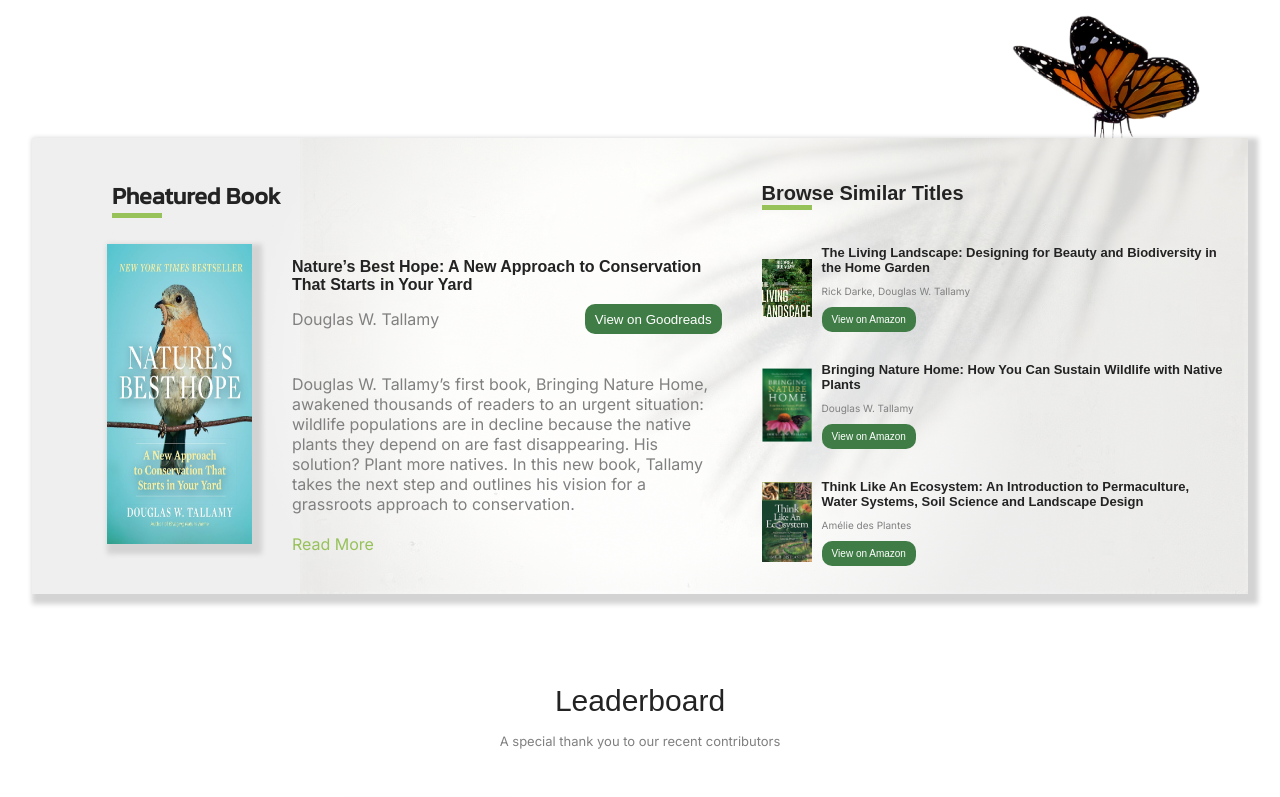
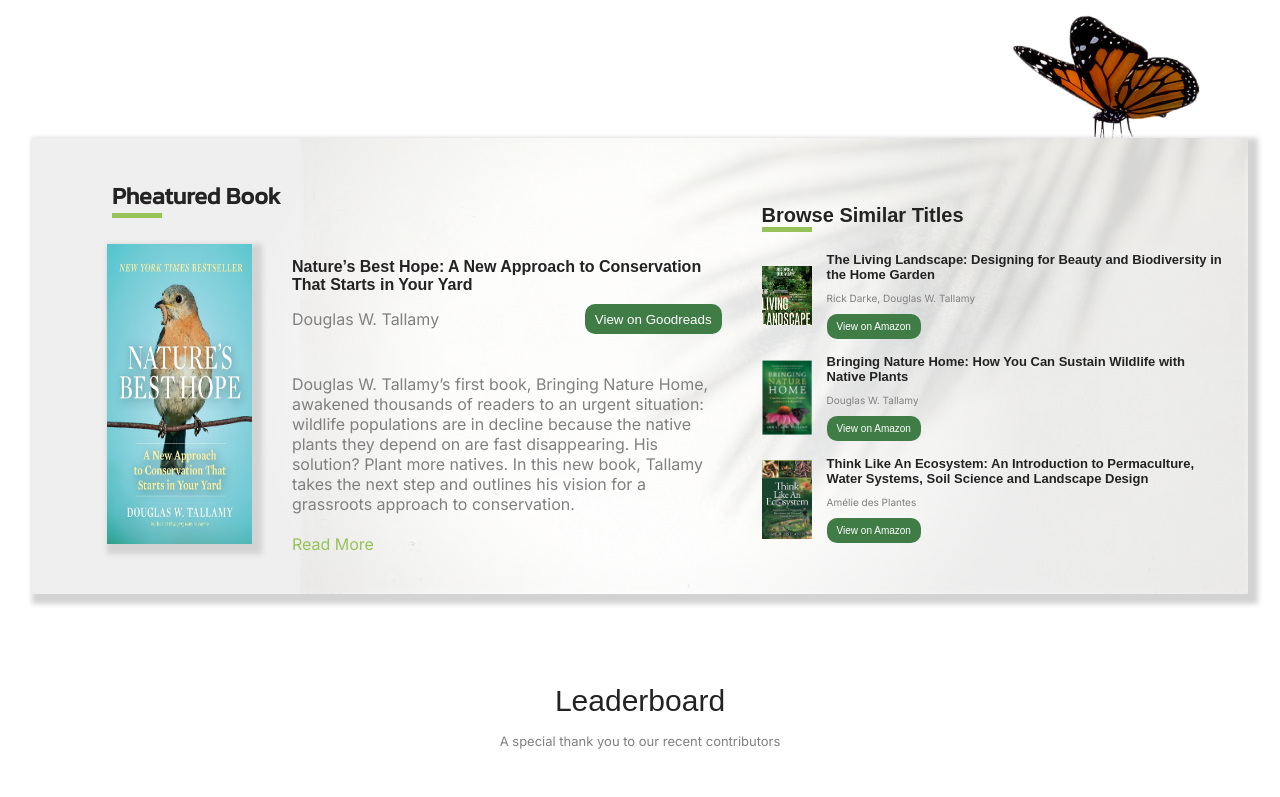
Before and after one commit to ramitaarora/phig-website, a React (Create React App) app: page / in a window 1280 px wide. Shown: the part 3420-4217 px from the top of the page. Built offline with nearby package versions, Linux system fonts and the light colour scheme; a web font is replaced by a local one.

Commit message:
pheatured book refactor

```diff
--- a/src/App.css
+++ b/src/App.css
@@ -194,7 +194,7 @@
   display: block;
 }
 
-/* Homepage Cards */
+/* Homepage Styles */
 
 #each-homepage-card {
   margin: 10px auto;
@@ -234,11 +234,41 @@
   border-bottom: 2px solid #34773A;
 }
 
-/* Pheatured Event Styles */
-
 #pheatured-event-header h2,
 #pheatured-event-header p {
   position: relative;
   top: 300px;
   margin-left: 80px
 }
+
+.each-book {
+  display: flex;
+  align-items: center;
+  margin: 15px 0;
+  padding-right: 25px;
+}
+
+.each-book img {
+  height: 80px;
+  width: 50px;
+  object-position: center;
+  object-fit: contain;
+  margin-right: 15px;
+}
+
+.view-amazon-button {
+  border-radius: 10px;
+  height: 25px;
+  cursor: pointer;
+  padding: 5px 10px;
+  border: 6px;
+  font-size: 10px;
+  background-color: var(--success);
+  color: var(--primary);
+  margin-top: 10px;
+}
+
+.view-amazon-button:hover,
+#view-goodreads-button:hover {
+  background-color: var(--lightgreen);
+}
--- a/src/components/Leaderboard.jsx
+++ b/src/components/Leaderboard.jsx
@@ -3,7 +3,7 @@
 
 export default function Leaderboard() {
     return (
-        <section id="leaderboard" className={css`margin: 90px auto; width: 50%; text-align: center; font-family: "Inria Sans", sans-serif; `}>
+        <section id="leaderboard" className={css`margin: 90px auto; width: 50%; text-align: center; font-family: "Inria Sans", sans-serif;`}>
 
             <div id="leaderboard-header">
                 <h2 style={{fontWeight:'500'}}>Leaderboard</h2>
--- a/src/components/PheaturedBook.jsx
+++ b/src/components/PheaturedBook.jsx
@@ -4,7 +4,7 @@
     return (
 
         <section id="pheatured-book" className={css`background: radial-gradient(circle, rgba(255, 255, 255, 0.7) 30%, rgba(232, 232, 232, 0.7) 60%), url('./images/homepage/leaf-background.jpeg'); background-position: bottom right; background-repeat: no-repeat; margin: 90px auto; width: 95%; box-shadow: 5px 5px 5px 5px lightgrey;`}>
-            <div className={css`display: flex; justify-content: space-between; align-items: center;`}>
+            <div className={css`display: flex; justify-content: space-evenly; align-items: center;`}>
 
                 <div className={css`width: 60%`}>
                     <h3 style={{ marginTop: '40px', marginLeft: '80px', marginBottom: '10px' }}>Pheatured Book</h3>
@@ -18,45 +18,49 @@
                             <div className={css`display: flex; justify-content: space-between; align-items: center; margin-bottom: 40px;`}>
                                 <p style={{ color: 'grey' }}>Douglas W. Tallamy</p>
                                 <a href="https://www.goodreads.com/book/show/43212849-nature-s-best-hope?ac=1&from_search=true&qid=1MbdBR5Sns&rank=1" target="_blank" rel="noreferrer">
-                                    <button className={css`border-radius: 10px;height: 30px; cursor: pointer; padding: 5px 10px; border: 6px; font-size: big; background-color: #407D46; color: white;`}>View on Goodreads</button>
+                                    <button id="view-goodreads-button" className={css`border-radius: 10px;height: 30px; cursor: pointer; padding: 5px 10px; border: 6px; font-size: big; background-color: #407D46; color: white;`}>View on Goodreads</button>
                                 </a>
                             </div>
                             <p style={{ color: 'grey', marginBottom: '20px' }}>Douglas W. Tallamy’s first book, Bringing Nature Home, awakened thousands of readers to an urgent situation: wildlife populations are in decline because the native plants they depend on are fast disappearing. His solution? Plant more natives. In this new book, Tallamy takes the next step and outlines his vision for a grassroots approach to conservation.</p>
-                            <a href="https://www.amazon.com/Natures-Best-Hope-Approach-Conservation-ebook/dp/B07NMH5GH5/ref=sr_1_1?crid=1L19EXTQQ1E73&dib=eyJ2IjoiMSJ9.4aXGeMZCe1nrJK6I1JHsjaAvqpH1F--eJImTzDE77_8x0RnIbBWr50GTC93R4ed-xzen1z9J79666gUIuXEYRx0waEpPfNfMSi1-EBQe7RWq6b7Ea0_y9NJ1gh9rxgsUnvy3yG0q_2u1ECqIt3eYCiZV3EadVGYA-XNU824t1fcy86hX4zoVNhXsmfwc3Gi8RAvTEHBeWnGW2Uqk9yxgHrb025EGkFVO3YNxCEZ54u0.BTiDE_BJ3KCfA8knKO1a0xvV-7nABwTOCeZHF-5jwfw&dib_tag=se&keywords=nature%27s+best+hope&qid=1713817516&sprefix=nature%27s+bes%2Caps%2C145&sr=8-1" target="_blank" rel="noreferrer"><p style={{ color: '#97C159' }}>Read More</p></a>
+                            <a href="https://www.amazon.com/Natures-Best-Hope-Approach-Conservation-ebook/dp/B07NMH5GH5/ref=sr_1_1?crid=1L19EXTQQ1E73&dib=eyJ2IjoiMSJ9.4aXGeMZCe1nrJK6I1JHsjaAvqpH1F--eJImTzDE77_8x0RnIbBWr50GTC93R4ed-xzen1z9J79666gUIuXEYRx0waEpPfNfMSi1-EBQe7RWq6b7Ea0_y9NJ1gh9rxgsUnvy3yG0q_2u1ECqIt3eYCiZV3EadVGYA-XNU824t1fcy86hX4zoVNhXsmfwc3Gi8RAvTEHBeWnGW2Uqk9yxgHrb025EGkFVO3YNxCEZ54u0.BTiDE_BJ3KCfA8knKO1a0xvV-7nABwTOCeZHF-5jwfw&dib_tag=se&keywords=nature%27s+best+hope&qid=1713817516&sprefix=nature%27s+bes%2Caps%2C145&sr=8-1" target="_blank" rel="noreferrer">
+                            <p className={css`color: var(--lightgreen); &:hover { color: var(--success); } `}>Read More</p></a>
                         </div>
                     </div>
                 </div>
 
-                <div className={css`width: 40%; height: 100%; display: flex; flex-direction: column; justify-content: space-between;`}>
+                <div id="similar-titles" className={css`width: 40%;`}>
                     <h4 style={{ marginBottom: '10px', marginTop: '30px' }}>Browse Similar Titles</h4>
                     <div><hr style={{ width: '50px', height: '5px', backgroundColor: '#97C159', border: 'none', marginTop: '-10px', marginBottom: '20px' }}></hr></div>
-                    <div className={css`display: flex; justify-content: space-between; align-items: center; margin: 15px 0; padding-right: 25px;`}>
-                        <img src="./images/homepage/book-1.jpeg" alt="pheatured-book" className={css`height: 80px; width: 50px; object-position: center; object-fit: contain;`} />
-                        <div className={css`margin-left: 10px;`}>
+
+                    <div className='each-book'>
+                        <img src="./images/homepage/book-1.jpeg" alt="pheatured-book" />
+                        <div>
                             <h4 className='ph4'>The Living Landscape: Designing for Beauty and Biodiversity in the Home Garden</h4>
                             <p className='ph4b'>Rick Darke, Douglas W. Tallamy</p>
                             <a href="https://www.amazon.com/Living-Landscape-Designing-Beauty-Biodiversity/dp/1604694084/ref=sr_1_1?crid=3K7A5J92E15TS&dib=eyJ2IjoiMSJ9.Y0FalXe2WZ5GpsgXlsu84xUoBQ0t4Hyl84NSg4LLubv01fh7xeQSzWkB-n758lOhrmBRbH6_ZaSucX3U8AfRzmnGsJ__qVRM5R_tHR8X2EvBMWwbx8ppmMhekp4OF2yRi9hTXqzBK5NbZkT3adXuzmpdPEDPg45QwT073e7QnWWDwdMEnC8HVV4mDmleQUd1IIPa3uLuEMUpXoBnGtyOEICVW3tS1Yb1KRUGY72pbwg.7H_dapudMAuYkezSnGyYDorvfrZsi8EyO1kfuSoLf3Y&dib_tag=se&keywords=the+living+landscape&qid=1713818579&sprefix=the+living+land%2Caps%2C168&sr=8-1" target="_blank" rel="noreferrer">
-                                <button className={css`border-radius: 10px;height: 25px; cursor: pointer; padding: 5px 10px; border: 6px; font-size: 10px; background-color: #407D46; color: white; margin-top: 10px;`}>View on Amazon</button>
+                                <button className='view-amazon-button'>View on Amazon</button>
                             </a>
                         </div>
                     </div>
-                    <div className={css`display: flex; justify-content: space-between; align-items: center; margin: 15px 0; padding-right: 25px;`}>
-                        <img src="./images/homepage/book-2.jpeg" alt="pheatured-book" className={css`height: 80px; width: 50px; object-position: center; object-fit: contain;`} />
-                        <div className={css`margin-left: 10px;`}>
+
+                    <div className='each-book'>
+                        <img src="./images/homepage/book-2.jpeg" alt="pheatured-book"/>
+                        <div>
                             <h4 className='ph4'>Bringing Nature Home: How You Can Sustain Wildlife with Native Plants</h4>
                             <p className='ph4b'>Douglas W. Tallamy</p>
                             <a href="https://www.amazon.com/Bringing-Nature-Home-Wildlife-Expanded-ebook/dp/B003UV8ZTE/ref=sr_1_1?crid=2JKBJLZEFQ5JC&dib=eyJ2IjoiMSJ9.BFYLsu7YmvK5-3QmLRv-0cWDlYumSTE8_0_G1svFm9TkbywR-8zagYk18-lZAyNZncqLlg1jgTJKqIWlGCv884aOLyEbAOw3eqlrNhS7dRZEVT06bCOote5LSMBFFg0UoNHkMRGuls5siGpKH8J-jZaoTOXNO878QzYnYjg29LdMSa4ZsL-kB4ytodYNK84TLinrH7NMnvoEG92yTSsS1XEW3rNMv87FNQq1vZTXQTc.eRlBOd7yp4Bp3XVKHNruxIiqPc6wd7euoCbMxialcDg&dib_tag=se&keywords=bringing+nature+home+by+doug+tallamy&qid=1713819464&sprefix=bringing+nat%2Caps%2C150&sr=8-1" target="_blank" rel="noreferrer">
-                                <button className={css`border-radius: 10px;height: 25px; cursor: pointer; padding: 5px 10px; border: 6px; font-size: 10px; background-color: #407D46; color: white; margin-top: 10px;`}>View on Amazon</button>
+                                <button className='view-amazon-button'>View on Amazon</button>
                             </a>
                         </div>
                     </div>
-                    <div className={css`display: flex; justify-content: space-between; align-items: center; margin: 15px 0; padding-right: 25px;`}>
-                        <img src="./images/homepage/book-3.jpeg" alt="pheatured-book" className={css`height: 80px; width: 50px; object-position: center; object-fit: contain;`} />
-                        <div className={css`margin-left: 10px;`}>
+
+                    <div className='each-book'>
+                        <img src="./images/homepage/book-3.jpeg" alt="pheatured-book"/>
+                        <div>
                             <h4 className='ph4'>Think Like An Ecosystem: An Introduction to Permaculture, Water Systems, Soil Science and Landscape Design</h4>
                             <p className='ph4b'>Amélie des Plantes</p>
                             <a href="https://www.amazon.com/Think-Like-Ecosystem-Introduction-Permaculture-ebook/dp/B09RGBCVW9/ref=sr_1_1?crid=E5D2Y7MN9F6V&dib=eyJ2IjoiMSJ9.b8pXV-8lZvtAem-EgaAFLalWeX67hk91GplIUwbx_mlYuxjCuWTAYajeeTFvrCpR0zvFCMPtjvcEDHzXC1mqRewBNM93LJfU40hxvPbZmsA8IM1uzLVFjbtYQa7_EOYZ9jYwd7ddqYTq4m_KacIwY-u4JOx9Pwny49u-9xwn_-1yh9USUu7fBE1LoGlfORTYy-EkchRfPVr3qtd1k2FyQscaF5Fb1sA-p81zPPPyUxE.ckkthCuSvwbGmk9aYtKzXOloxjqhd3eGKJzubqCAwl8&dib_tag=se&keywords=think+like+an+ecosystem&qid=1713819486&sprefix=think+like+an+ec%2Caps%2C148&sr=8-1" target="_blank" rel="noreferrer">
-                                <button className={css`border-radius: 10px;height: 25px; cursor: pointer; padding: 5px 10px; border: 6px; font-size: 10px; background-color: #407D46; color: white; margin-top: 10px;`}>View on Amazon</button>
+                                <button className='view-amazon-button'>View on Amazon</button>
                             </a>
                         </div>
                     </div>
--- a/src/components/PheaturedEvent.jsx
+++ b/src/components/PheaturedEvent.jsx
@@ -51,7 +51,7 @@
             </div>
 
 
-            <div id="event-details" className={css`position: relative; top: -150px; margin: 80px; line-height: 35px;`}>
+            <div id="event-details" className={css`position: relative; top: -100px; margin: 80px; line-height: 35px;`}>
                 <h3 style={{ fontWeight: 'bold', marginBottom: '20px', marginTop: '-80px' }}>Details</h3>
                 {/* <button>Garden History</button> */}
                 <p>This year is the 54rd anniversary of Earth Day. Small efforts can make a difference to help the Earth, reduce our impact on climate change, and improve sustainable practices in your garden. </p>
--- a/src/pages/Home.jsx
+++ b/src/pages/Home.jsx
@@ -34,7 +34,7 @@
 
             <Goals />
 
-            <section style={{ display: 'flex', flexDirection: 'column', alignItems: 'center' }} id="newsfeed-header">
+            <section style={{ display: 'flex', flexDirection: 'column', alignItems: 'center' }} id="newsfeed-header" className={css`position: relative; top: -150px;`}>
                 <h3 style={{ marginTop: '50px', marginBottom: '30px', color: '#539B42' }} >Our Blogs</h3>
                 <h1 style={{ marginBottom: '20px' }}>Latest <span style={{ color: '#539B42' }}>Blogs & Articles</span></h1>
                 <p style={{ fontSize: 'small' }}>Be the first to know about recent garden projects, volunteer opportunities, and gardening tips!</p>
```
